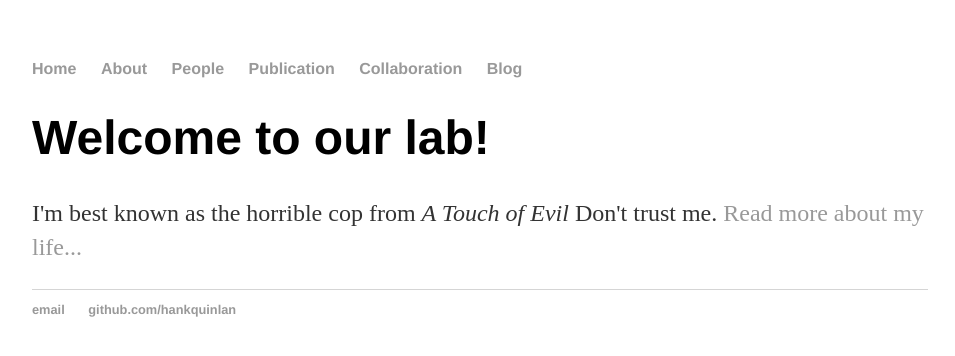
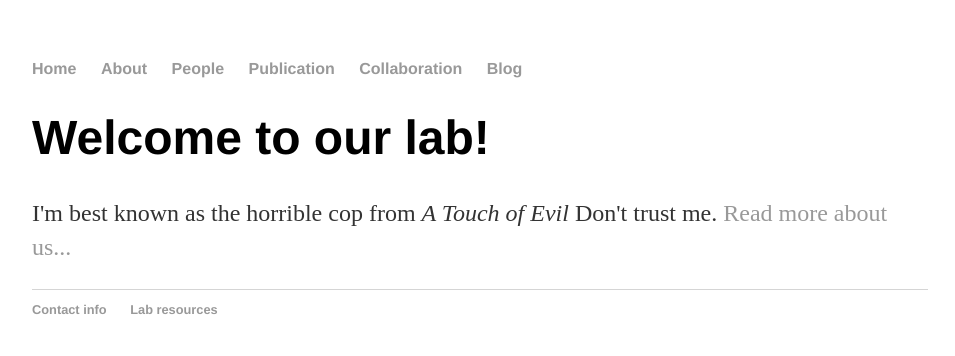
Before and after one commit to wangbenchi/wangbenchi.github.io, a Jekyll site: the page index.html, which Jekyll copies as it is, in a window 1280 px wide. Shown: the top 356 px of the page, without its empty margins (160-1115 px from the left). Built offline with Jekyll 4.4.1, drawn with Linux system fonts in a browser that asks for light colours.

Commit message:
Update index.html

```diff
--- a/index.html
+++ b/index.html
@@ -19,13 +19,13 @@
 		<div class="container">
     		<div class="blurb">
         		<h1>Welcome to our lab!</h1>
-				<p>I'm best known as the horrible cop from <em>A Touch of Evil</em> Don't trust me. <a href="/about">Read more about my life...</a></p>
+				<p>I'm best known as the horrible cop from <em>A Touch of Evil</em> Don't trust me. <a href="/about">Read more about us...</a></p>
     		</div><!-- /.blurb -->
 		</div><!-- /.container -->
 		<footer>
     		<ul>
-        		<li><a href="mailto:hankquinlanhub@gmail.com">email</a></li>
-        		<li><a href="https://github.com/hankquinlan">github.com/hankquinlan</a></li>
+        		<li><a href="mailto:wangbenchi.swift@gmail.com">Contact info</a></li>
+        		<li><a href="https://github.com/wangbenchi">Lab resources</a></li>
 			</ul>
 		</footer>
 	</body>
```
